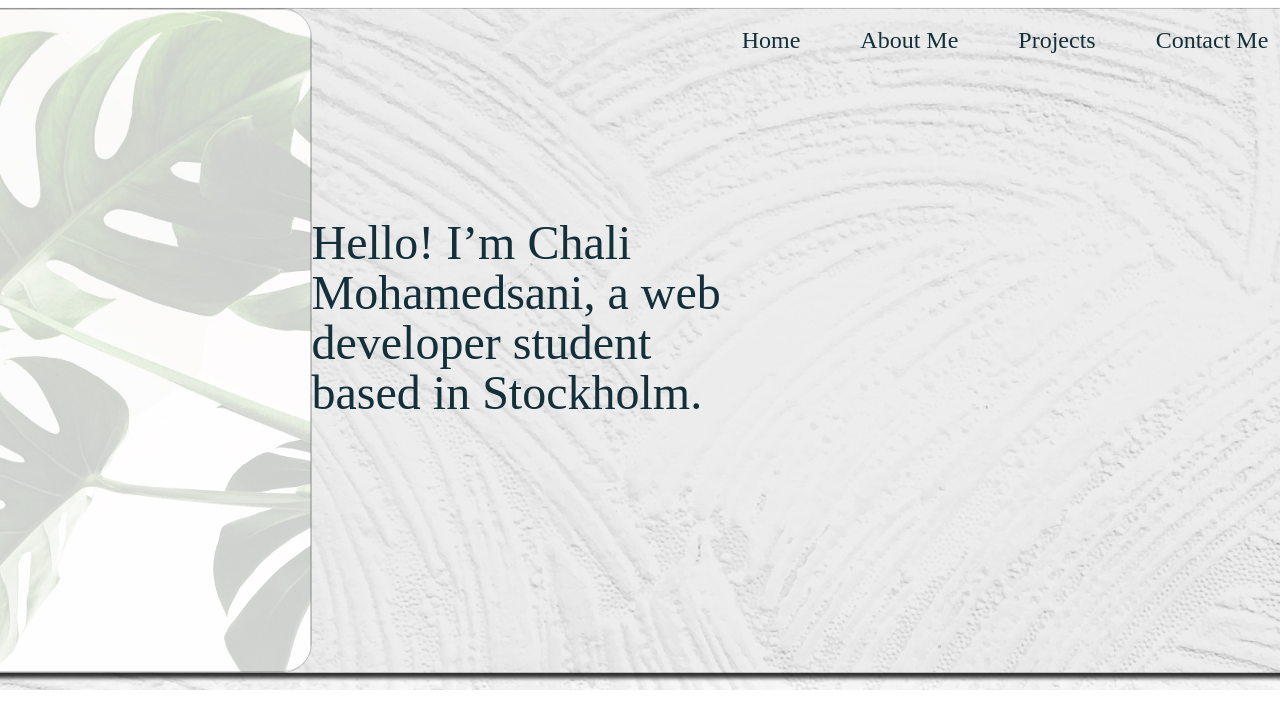
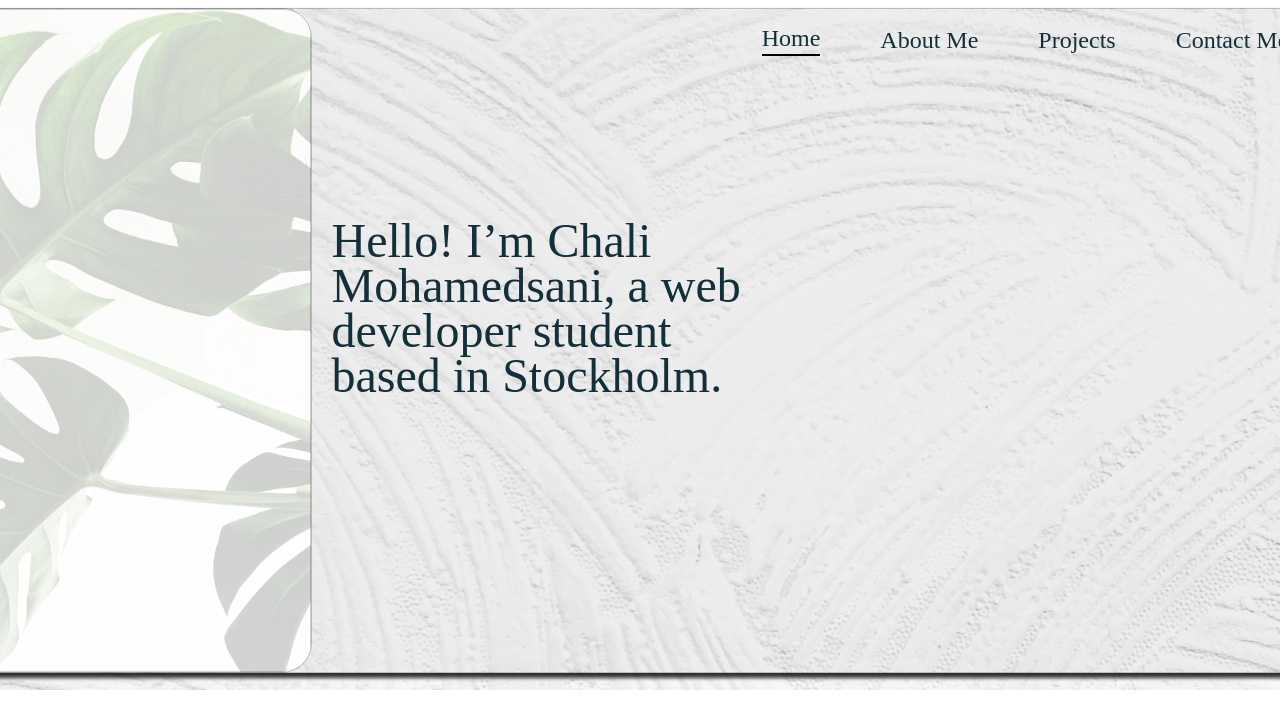
Before and after one commit to Chali96/portfolio, a React (Create React App) app: page / in a window 1280 px wide. Shown: the top 728 px of the page. Built offline with nearby package versions, Linux system fonts and the light colour scheme.

Commit message:
links done

```diff
--- a/src/components/Home.js
+++ b/src/components/Home.js
@@ -1,7 +1,10 @@
-import leaveimg from './images/leaveimg.jpeg'
-import { Link } from 'react-router-dom';
+import leaveimg from './images/leaveimg.jpeg';
+import { Link, useLocation } from 'react-router-dom';
+
 
 const Home = () => {
+    const location = useLocation();
+
     return (
       <div className="container">
         <div className="background-image">
@@ -13,10 +16,10 @@ const Home = () => {
             </h2>
 
             <div className="overlay-content">
-          <Link to="/" className="link">Home</Link>
-          <Link to="/page2" className="link">About Me</Link>
-          <Link to="/page3" className="link">Projects</Link>
-          <Link to="/page3" className="link">Contact Me</Link>
+          <Link to="/" className={`link ${location.pathname === '/' ? 'active-link' : ''}`}>Home</Link>
+          <Link to="/page2" className={`link ${location.pathname === '/page1' ? 'active-link' : ''}`}>About Me</Link>
+          <Link to="/page3" className={`link ${location.pathname === '/page1' ? 'active-link' : ''}`}>Projects</Link>
+          <Link to="/page3" className={`link ${location.pathname === '/page1' ? 'active-link' : ''}`}>Contact Me</Link>
 
           {/* Additional links, text, and icon links */}
         </div>
--- a/src/index.css
+++ b/src/index.css
@@ -39,8 +39,9 @@ font-family: 'Antonio';
 font-style: normal;
 font-weight: 400;
 font-size: 48px;
-line-height: 50px;
+line-height: 45px;
 color: #132F3A;
+margin-left: 20px;
 }
 
 .overlay-content{
@@ -63,3 +64,12 @@ font-size: 24px;
 color: #132F3A;
 margin-bottom: 600px;
 }
+
+.link:hover{
+color: rgb(208, 98, 162);
+}
+
+.active-link{
+  border-bottom: 2px solid #000000; /* Example underline color */
+  padding-bottom: 2px;
+}
```
